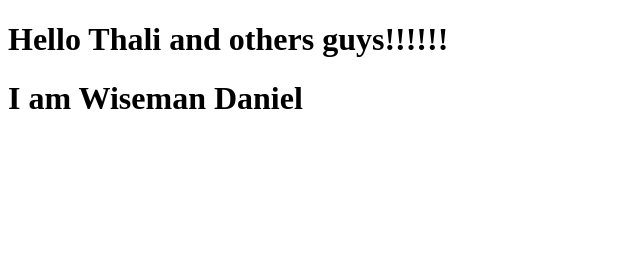
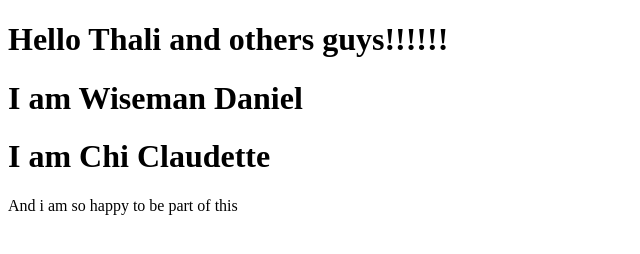
Before and after one commit to Thalitha-hub/-exple-repo, a plain HTML site: page index.html in a window 1280 px wide. Shown: the whole page, without its empty margins (0-640 px from the left). Drawn offline with Linux system fonts and the light colour scheme.

Commit message:
added my name

```diff
--- a/index.html
+++ b/index.html
@@ -9,5 +9,7 @@
 <body>
   <h1>Hello Thali and others guys!!!!!!</h1>
   <h1>I am Wiseman Daniel</h1>
+  <h1> I am Chi Claudette </h1>
+    <p>And i am so happy to be part of this</p>
 </body>
 </html>
```
